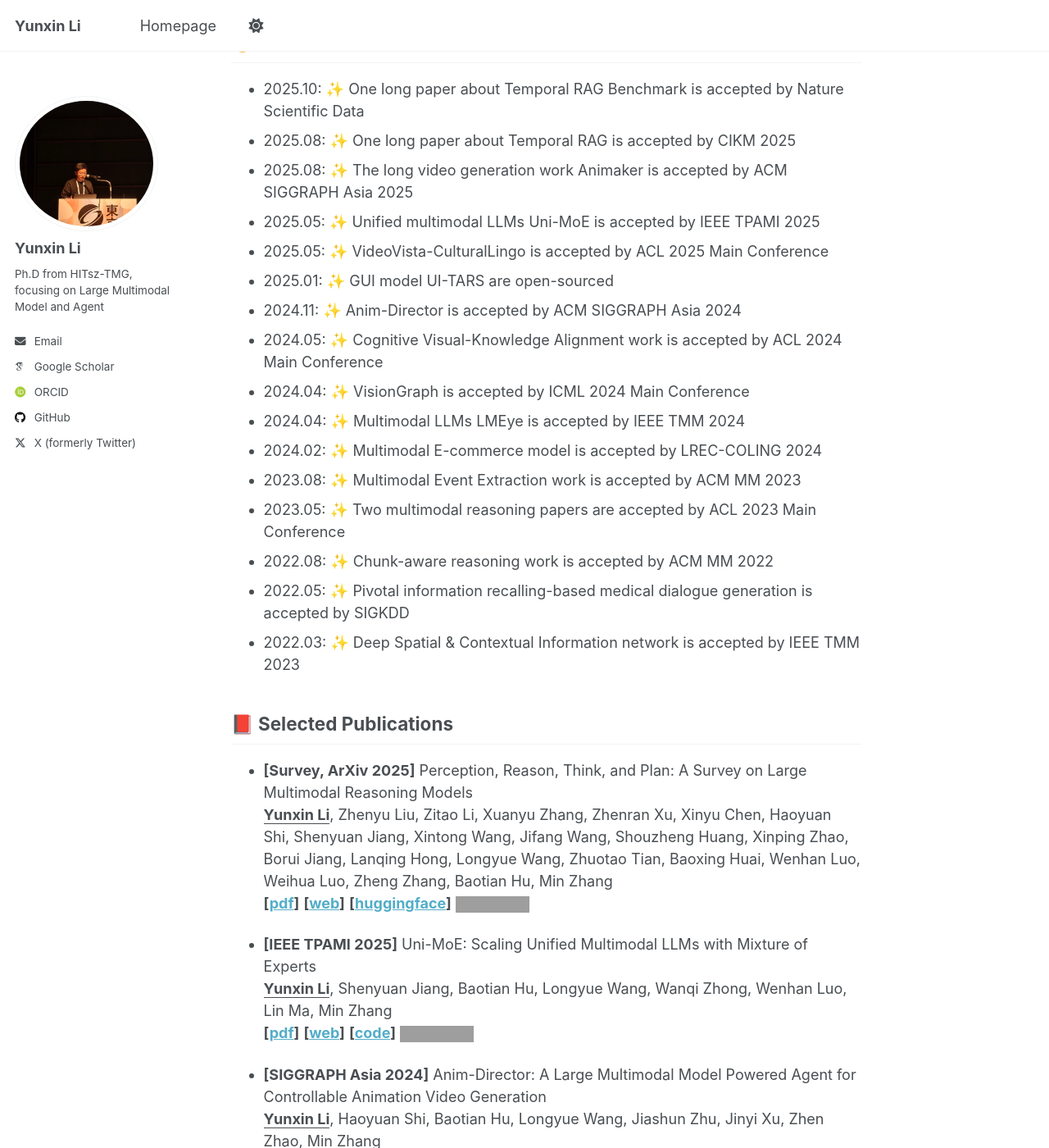
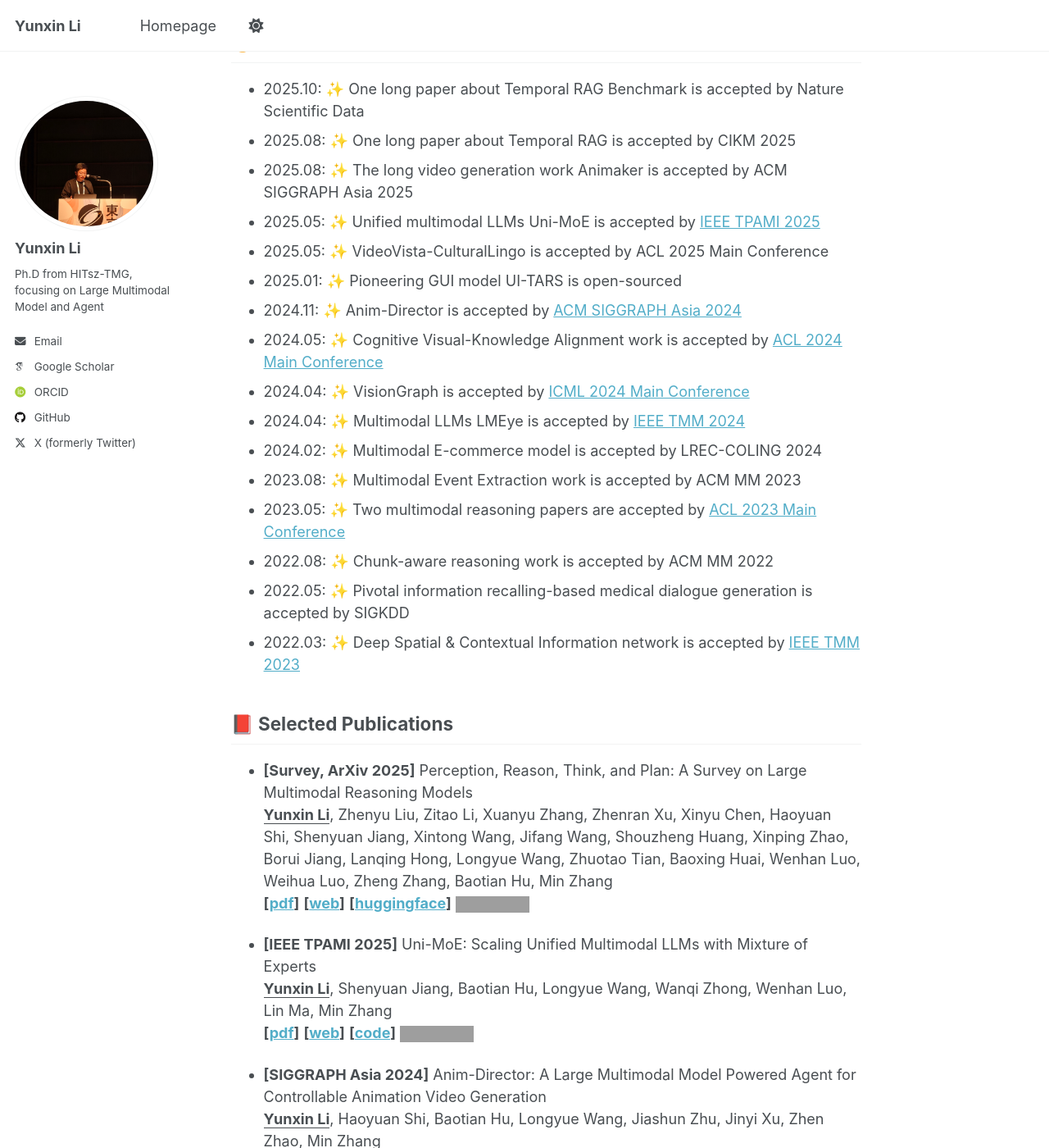
Before and after one commit to YunxinLi/yunxinli.github.io, a Jekyll site: the page built from _pages/about.md, in a window 1280 px wide and 1400 px high, scrolled down 740 px. Shown: the whole window at 82% size. Built offline with Jekyll 4.4.1, drawn with Linux system fonts in a browser that asks for light colours; some web fonts are replaced; a script that is not in the unit is left out; grey boxes are pictures that could not be loaded.

Commit message:
Update about.md

```diff
--- a/_pages/about.md
+++ b/_pages/about.md
@@ -24,19 +24,19 @@
 - 2025.10: ✨ One long paper about Temporal RAG Benchmark is accepted by Nature Scientific Data
 - 2025.08: ✨ One long paper about Temporal RAG is accepted by CIKM 2025
 - 2025.08: ✨ The long video generation work Animaker is accepted by ACM SIGGRAPH Asia 2025
-- 2025.05: ✨ Unified multimodal LLMs Uni-MoE is accepted by IEEE TPAMI 2025
+- 2025.05: ✨ Unified multimodal LLMs Uni-MoE is accepted by [IEEE TPAMI 2025](https://ieeexplore.ieee.org/document/10887014)
 - 2025.05: ✨ VideoVista-CulturalLingo is accepted by ACL 2025 Main Conference
-- 2025.01: ✨ GUI model UI-TARS are open-sourced
-- 2024.11: ✨ Anim-Director is accepted by ACM SIGGRAPH Asia 2024
-- 2024.05: ✨ Cognitive Visual-Knowledge Alignment work is accepted by ACL 2024 Main Conference
-- 2024.04: ✨ VisionGraph is accepted by ICML 2024 Main Conference
-- 2024.04: ✨ Multimodal LLMs LMEye is accepted by IEEE TMM 2024
+- 2025.01: ✨ Pioneering GUI model UI-TARS is open-sourced
+- 2024.11: ✨ Anim-Director is accepted by [ACM SIGGRAPH Asia 2024](https://dl.acm.org/doi/abs/10.1145/3680528.3687688)
+- 2024.05: ✨ Cognitive Visual-Knowledge Alignment work is accepted by [ACL 2024 Main Conference](https://aclanthology.org/2024.acl-long.411/)
+- 2024.04: ✨ VisionGraph is accepted by [ICML 2024 Main Conference](https://proceedings.mlr.press/v235/li24ab.html)
+- 2024.04: ✨ Multimodal LLMs LMEye is accepted by [IEEE TMM 2024](https://ieeexplore.ieee.org/document/10598361)
 - 2024.02: ✨ Multimodal E-commerce model is accepted by LREC-COLING 2024
 - 2023.08: ✨ Multimodal Event Extraction work is accepted by ACM MM 2023
-- 2023.05: ✨ Two multimodal reasoning papers are accepted by ACL 2023 Main Conference
+- 2023.05: ✨ Two multimodal reasoning papers are accepted by [ACL 2023 Main Conference](https://aclanthology.org/people/yunxin-li/)
 - 2022.08: ✨ Chunk-aware reasoning work is accepted by ACM MM 2022
 - 2022.05: ✨ Pivotal information recalling-based medical dialogue generation is accepted by SIGKDD
-- 2022.03: ✨ Deep Spatial & Contextual Information network is accepted by IEEE TMM 2023
+- 2022.03: ✨ Deep Spatial & Contextual Information network is accepted by [IEEE TMM 2023](https://ieeexplore.ieee.org/document/9682541)
 
 
 ## 📕 Selected Publications
```
